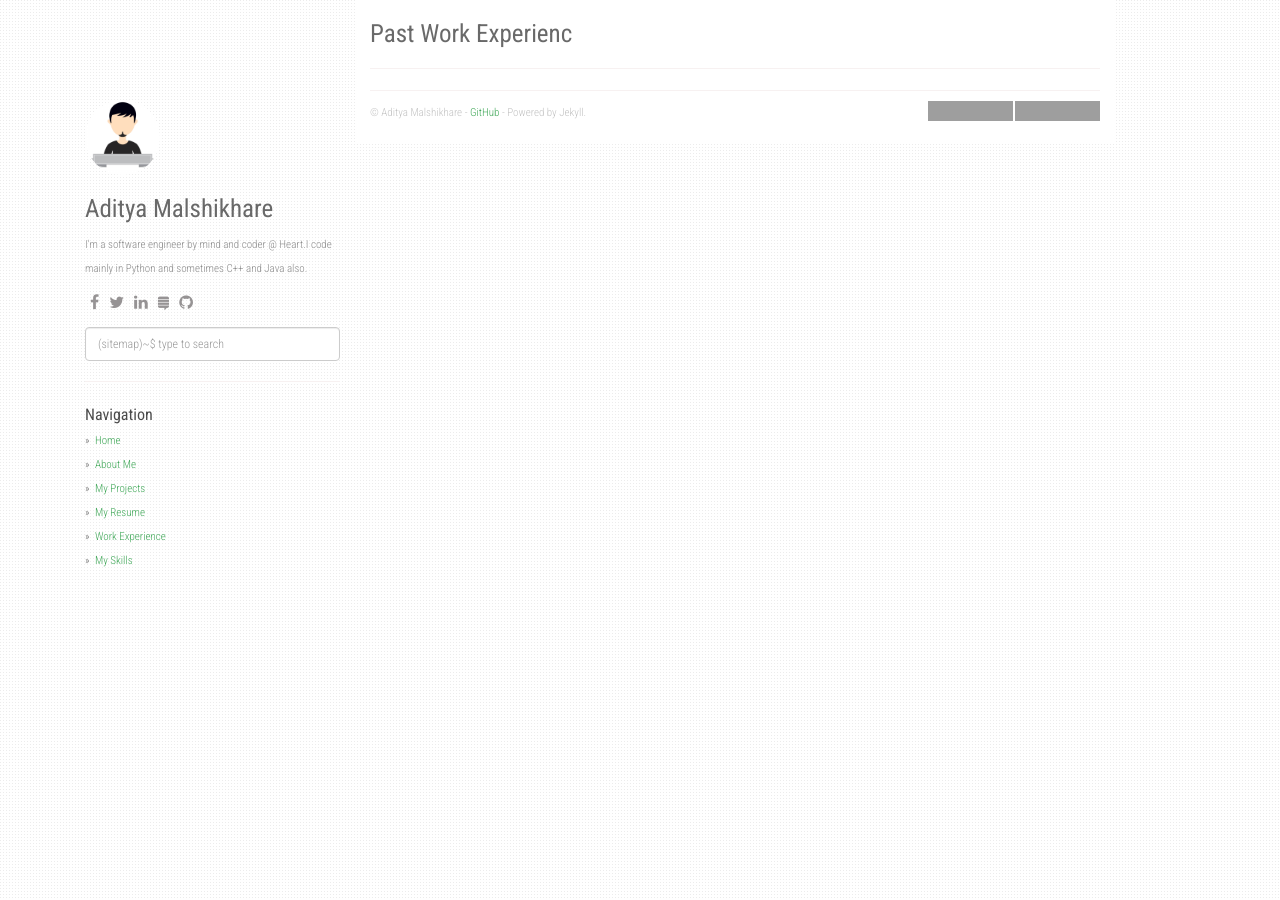
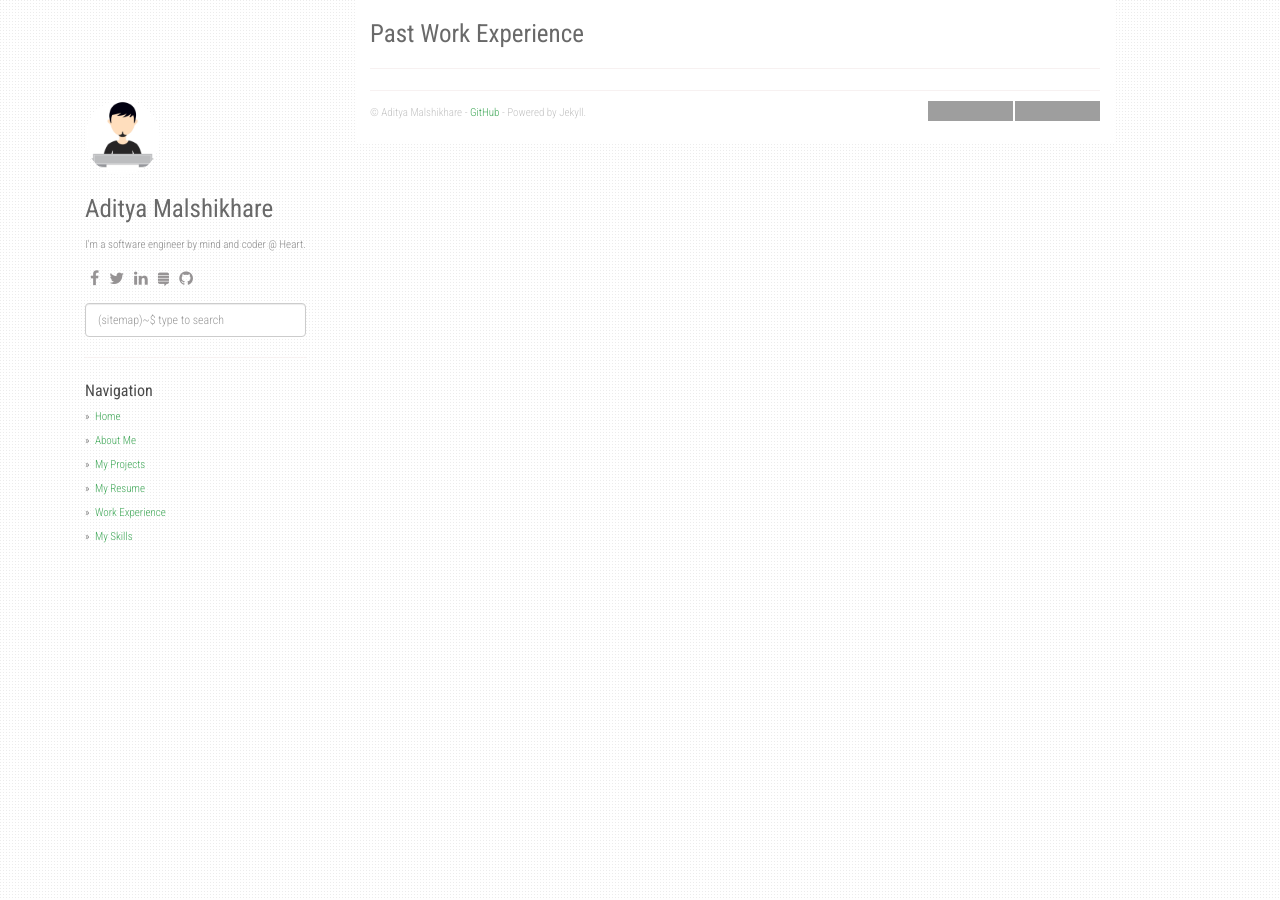
Before and after one commit to thePairedElectron/thePairedElectron.github.io, a Jekyll site: the page built from workex.md, in a window 1280 px wide. Built offline with Jekyll 4.4.1, drawn with Linux system fonts in a browser that asks for light colours; nearby versions of some CDN libraries; grey boxes are pictures that could not be loaded.

Commit message:
Update in workex and config file

```diff
--- a/_config.yml
+++ b/_config.yml
@@ -2,7 +2,7 @@ title: Stack Problems
 description: My Personal Stack Problems
 author: Aditya Malshikhare
 github: https://github.com/thepairedelectron
-about: I'm a software engineer by mind and coder @ Heart.I code mainly in Python and sometimes C++ and Java also.
+about: I'm a software engineer by mind and coder @ Heart.
 disqus_shortname: stackproblems
 google_analytics: UA-XXXXXXXX-Y
 avatar_url: /static/img/avatar.jpg
--- a/workex.md
+++ b/workex.md
@@ -1,5 +1,5 @@
 ---
 layout: page
-title: Past Work Experienc
+title: Past Work Experience
 permalink: /workex/
 ---
```
